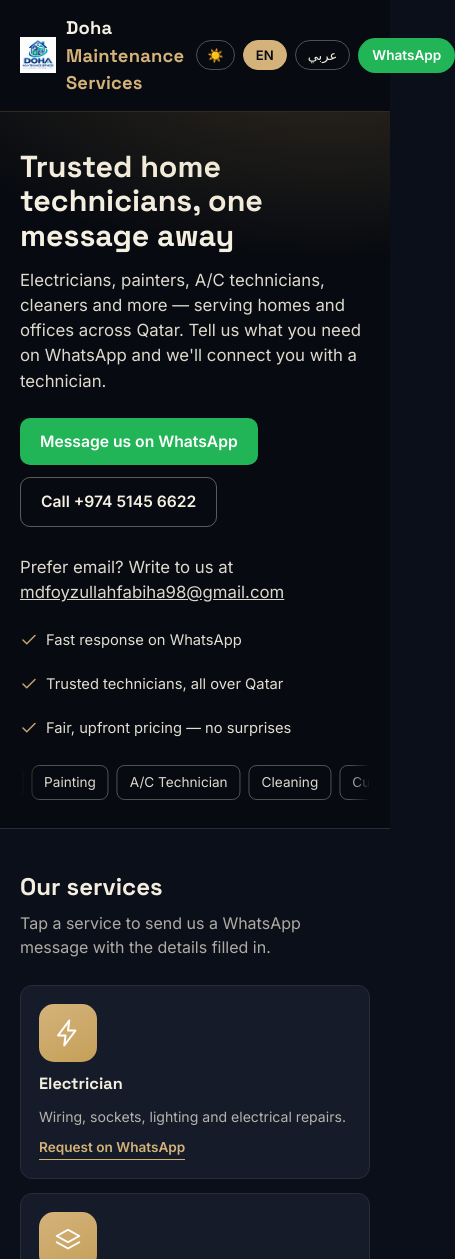
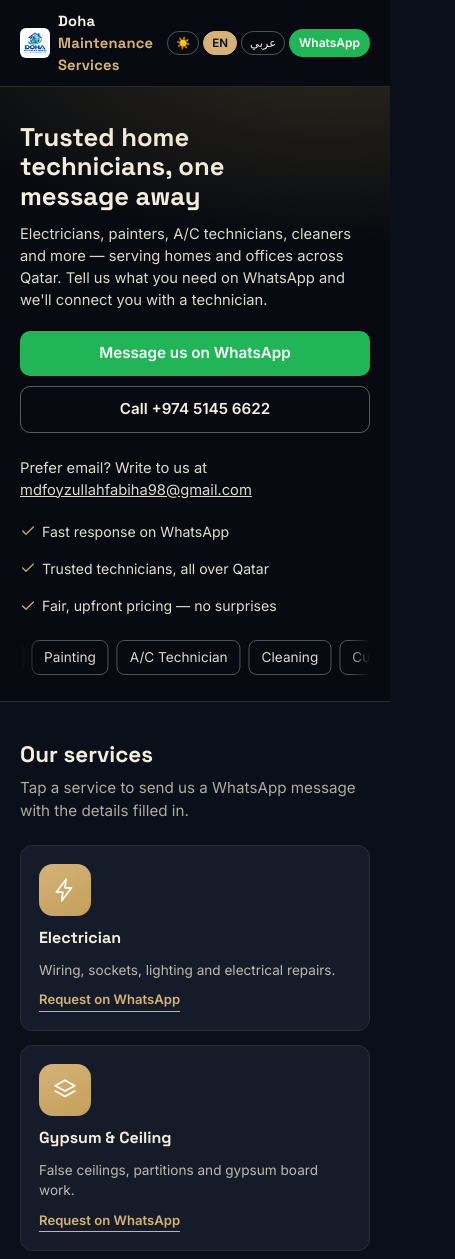
Before and after one commit to mdfoyzullahfabiha98/doha-maintenance-services, a plain HTML site: page index.html in a window 390 px wide. Shown: the top 1259 px of the page, 455 px wide, since content can reach past the window. Drawn offline with Linux system fonts and the light colour scheme.

Commit message:
Update index.html

```diff
--- a/index.html
+++ b/index.html
@@ -42,28 +42,28 @@
 html[dir="rtl"] h1,html[dir="rtl"] h2,html[dir="rtl"] h3,html[dir="rtl"] .brand{font-family:'Noto Kufi Arabic',sans-serif;}
 .wrap{max-width:1080px;margin:0 auto;padding-inline:20px;}
 header{position:sticky;top:0;z-index:10;background:var(--navy);color:var(--on-dark);border-bottom:1px solid rgba(197,160,89,0.2);}
-.headrow{display:flex;align-items:center;justify-content:space-between;padding-block:14px;gap:12px;}
-.brand-row{display:flex;align-items:center;gap:10px;}
-.brand-logo{width:36px;height:36px;object-fit:contain;flex:none;}
-.brand{font-weight:700;font-size:1.15rem;letter-spacing:.2px;}
+.headrow{display:flex;align-items:center;justify-content:space-between;padding-block:14px;gap:10px;}
+.brand-row{display:flex;align-items:center;gap:8px;}
+.brand-logo{width:36px;height:36px;object-fit:contain;flex:none;background:#fff;border-radius:6px;padding:2px;}
+.brand{font-weight:700;font-size:1.05rem;letter-spacing:.2px;}
 .brand span.gold{color:var(--gold);}
-.headctrls{display:flex;gap:8px;align-items:center;}
-.langbtn, .themebtn{border:1px solid rgba(247,242,231,.3);background:transparent;color:var(--on-dark);border-radius:20px;padding:6px 12px;font-size:.82rem;cursor:pointer;font-family:inherit;transition:border-color .2s,background .2s;}
+.headctrls{display:flex;gap:6px;align-items:center;}
+.langbtn, .themebtn{border:1px solid rgba(247,242,231,.3);background:transparent;color:var(--on-dark);border-radius:20px;padding:5px 10px;font-size:.78rem;cursor:pointer;font-family:inherit;transition:border-color .2s,background .2s;}
 .langbtn[aria-pressed="true"]{background:var(--gold);color:var(--navy);border-color:var(--gold);font-weight:600;}
-.themebtn{display:flex;align-items:center;justify-content:center;padding:6px 10px;}
-.wa-pill{background:var(--wa);color:#fff;border-radius:20px;padding:7px 14px;font-size:.85rem;font-weight:600;text-decoration:none;white-space:nowrap;transition:transform .15s,box-shadow .15s;}
+.themebtn{display:flex;align-items:center;justify-content:center;padding:5px 8px;}
+.wa-pill{background:var(--wa);color:#fff;border-radius:20px;padding:6px 12px;font-size:.8rem;font-weight:600;text-decoration:none;white-space:nowrap;transition:transform .15s,box-shadow .15s;}
 .wa-pill:hover{transform:translateY(-1px);box-shadow:0 6px 16px -6px var(--wa);}
 main{padding-bottom:60px;}
-.hero{padding-block:56px 32px;position:relative;background:var(--navy);color:var(--on-dark);overflow:hidden;}
+.hero{padding-block:48px 28px;position:relative;background:var(--navy);color:var(--on-dark);overflow:hidden;}
 .hero::after{content:"";position:absolute;inset:0;background:radial-gradient(650px 320px at 85% -10%,rgba(197,160,89,.22),transparent 70%);pointer-events:none;}
 .hero .wrap{position:relative;}
 .reveal{opacity:1;transform:translateY(0);animation:rise .7s cubic-bezier(.2,.7,.2,1) backwards;}
 .reveal.d1{animation-delay:.05s;} .reveal.d2{animation-delay:.18s;} .reveal.d3{animation-delay:.31s;} .reveal.d4{animation-delay:.44s;}
 @keyframes rise{from{transform:translateY(14px);}to{transform:translateY(0);}}
-.hero h1{font-size:clamp(1.9rem,4.5vw,3rem);line-height:1.14;margin:0 0 14px;max-width:15ch;}
-.hero p{font-size:1.05rem;max-width:52ch;color:var(--on-dark);opacity:.9;margin:0 0 24px;}
-.hero .cta-row{display:flex;flex-wrap:wrap;gap:12px;margin-bottom:28px;}
-.cta{display:inline-flex;align-items:center;gap:8px;border-radius:10px;padding:12px 20px;font-weight:600;text-decoration:none;font-size:.98rem;transition:transform .15s,box-shadow .15s,background .15s;}
+.hero h1{font-size:clamp(1.8rem,4vw,3rem);line-height:1.14;margin:0 0 12px;max-width:15ch;}
+.hero p{font-size:1rem;max-width:52ch;color:var(--on-dark);opacity:.9;margin:0 0 20px;}
+.hero .cta-row{display:flex;flex-wrap:wrap;gap:10px;margin-bottom:24px;}
+.cta{display:inline-flex;align-items:center;gap:8px;border-radius:10px;padding:12px 18px;font-weight:600;text-decoration:none;font-size:.95rem;transition:transform .15s,box-shadow .15s,background .15s;}
 .cta.primary{background:var(--wa);color:#fff;}
 .cta.primary:hover{transform:translateY(-1px);box-shadow:0 8px 20px -8px var(--wa);}
 .cta.secondary{background:transparent;color:var(--on-dark);border:1px solid rgba(247,242,231,.35);}
@@ -72,34 +72,49 @@
 .strip-track{display:flex;gap:8px;flex:none;animation:scroll-x 34s linear infinite;}
 @keyframes scroll-x{from{transform:translateX(0);}to{transform:translateX(-50%);}}
 .chip{flex:none;border:1px solid rgba(247,242,231,.35);border-radius:8px;padding:6px 12px;font-size:.85rem;color:var(--on-dark);opacity:.9;}
-section{padding-block:40px;border-top:1px solid var(--line);}
-section > .wrap > h2{font-size:1.5rem;margin:0 0 6px;}
-section > .wrap > .sub{opacity:.7;margin:0 0 26px;max-width:56ch;}
+section{padding-block:36px;border-top:1px solid var(--line);}
+section > .wrap > h2{font-size:1.4rem;margin:0 0 6px;}
+section > .wrap > .sub{opacity:.7;margin:0 0 22px;max-width:56ch;font-size:.95rem;}
 .grid{display:grid;grid-template-columns:repeat(auto-fill,minmax(240px,1fr));gap:14px;}
 .card{background:var(--card);border:1px solid var(--line);border-radius:12px;padding:18px;display:flex;flex-direction:column;gap:10px;
-  transition:transform .2s ease,box-shadow .2s ease,border-color .2s ease;}
+  transition:transform .25s ease,box-shadow .25s ease,border-color .25s ease;}
 .card:hover{transform:translateY(-4px);box-shadow:0 16px 28px -18px rgba(11,15,25,.25);border-color:var(--gold);}
-.icon{position:relative;width:58px;height:58px;border-radius:15px;background:linear-gradient(155deg,var(--gold),var(--gold-deep));display:flex;align-items:center;justify-content:center;flex:none;}
-.icon svg{width:30px;height:30px;stroke:#fff;fill:none;stroke-width:1.6;stroke-linecap:round;stroke-linejoin:round;}
-.card h3{margin:0;font-size:1.02rem;}
-.card p{margin:0;font-size:.88rem;opacity:.72;flex-grow:1;}
-.card .link{align-self:flex-start;font-size:.85rem;font-weight:600;color:var(--gold);text-decoration:none;border-bottom:1px solid var(--gold);padding-bottom:1px;}
-.steps{display:grid;grid-template-columns:repeat(auto-fit,minmax(200px,1fr));gap:20px;}
-.step{display:flex;gap:14px;align-items:flex-start;}
-.stepnum{font-weight:700;font-size:1.6rem;color:var(--gold);flex:none;width:2ch;}
-.step h3{margin:0 0 4px;font-size:1rem;}
-.step p{margin:0;font-size:.88rem;opacity:.72;}
+.icon{position:relative;width:52px;height:52px;border-radius:14px;background:linear-gradient(155deg,var(--gold),var(--gold-deep));display:flex;align-items:center;justify-content:center;flex:none;}
+.icon svg{width:26px;height:26px;stroke:#fff;fill:none;stroke-width:1.6;stroke-linecap:round;stroke-linejoin:round;}
+.card h3{margin:0;font-size:1rem;}
+.card p{margin:0;font-size:.85rem;opacity:.75;flex-grow:1;}
+.card .link{align-self:flex-start;font-size:.82rem;font-weight:600;color:var(--gold);text-decoration:none;border-bottom:1px solid var(--gold);padding-bottom:1px;}
+.steps{display:grid;grid-template-columns:repeat(auto-fit,minmax(200px,1fr));gap:18px;}
+.step{display:flex;gap:12px;align-items:flex-start;}
+.stepnum{font-weight:700;font-size:1.5rem;color:var(--gold);flex:none;width:2ch;}
+.step h3{margin:0 0 4px;font-size:0.98rem;}
+.step p{margin:0;font-size:.85rem;opacity:.75;}
 .coverage{display:flex;flex-wrap:wrap;gap:8px;}
-.coverage span{background:var(--card);border:1px solid var(--line);border-radius:8px;padding:6px 12px;font-size:.85rem;}
-.trust-row{display:flex;flex-wrap:wrap;gap:22px;margin-top:2px;}
-.trust-item{display:flex;align-items:center;gap:8px;font-size:.92rem;color:var(--on-dark);opacity:.92;}
-.trust-item svg{width:18px;height:18px;stroke:var(--gold);fill:none;stroke-width:2;stroke-linecap:round;stroke-linejoin:round;flex:none;}
-.contact-line{margin-top:6px;font-size:.88rem;opacity:.9;}
+.coverage span{background:var(--card);border:1px solid var(--line);border-radius:8px;padding:6px 12px;font-size:.82rem;}
+.trust-row{display:flex;flex-wrap:wrap;gap:16px;margin-top:2px;}
+.trust-item{display:flex;align-items:center;gap:6px;font-size:.88rem;color:var(--on-dark);opacity:.92;}
+.trust-item svg{width:16px;height:16px;stroke:var(--gold);fill:none;stroke-width:2;stroke-linecap:round;stroke-linejoin:round;flex:none;}
+.contact-line{margin-top:6px;font-size:.85rem;opacity:.9;}
 .contact-line a{color:var(--on-dark);}
-footer{border-top:1px solid var(--line);padding-block:28px;background:var(--navy);color:var(--on-dark);}
-footer .wrap{display:flex;flex-wrap:wrap;justify-content:space-between;gap:14px;align-items:center;font-size:.9rem;opacity:.9;}
+footer{border-top:1px solid var(--line);padding-block:24px;background:var(--navy);color:var(--on-dark);}
+footer .wrap{display:flex;flex-wrap:wrap;justify-content:space-between;gap:12px;align-items:center;font-size:.85rem;opacity:.9;}
 footer a{color:var(--on-dark);}
-@media (max-width:520px){.hero{padding-block:38px 22px;}}
+
+/* Mobile Responsiveness Improvements */
+@media (max-width: 768px){
+  .headrow{padding-block:10px; gap:6px;}
+  .brand{font-size:0.92rem;}
+  .brand-logo{width:30px; height:30px;}
+  .headctrls{gap:4px;}
+  .langbtn, .themebtn{padding:4px 8px; font-size:.72rem;}
+  .wa-pill{padding:5px 10px; font-size:.75rem;}
+  .hero{padding-block:36px 20px;}
+  .hero h1{font-size:1.6rem;}
+  .hero p{font-size:0.92rem;}
+  .cta-row{flex-direction:column; gap:8px;}
+  .cta{width:100%; justify-content:center; padding:11px 16px;}
+  .grid{grid-template-columns:1fr;}
+}
 </style>
 </head>
 <body>
@@ -115,7 +130,7 @@
       <button class="themebtn" id="theme-toggle" onclick="toggleTheme()" title="Toggle Dark/Light Mode">🌙</button>
       <button class="langbtn" id="btn-en" aria-pressed="true" onclick="setLang('en')">EN</button>
       <button class="langbtn" id="btn-ar" aria-pressed="false" onclick="setLang('ar')">عربي</button>
-      <a class="wa-pill" href="https://wa.me/97451456622?text=Hello%2C%20I%20need%20a%20home%20service%20in%20Qatar." target="_blank" rel="noopener">
+      <a class="wa-pill" href="https://wa.me/97451456622?text=Hello%2C%20I%20need%20a%20home%20maintenance%20service." target="_blank" rel="noopener">
         <span class="t-en">WhatsApp</span><span class="t-ar">واتساب</span>
       </a>
     </div>
@@ -134,7 +149,7 @@
         <span class="t-ar">كهربائيون، دهانون، فنيو تكييف، عمال تنظيف وغيرهم — نخدم المنازل والمكاتب في جميع أنحاء قطر. أخبرنا بما تحتاجه عبر واتساب وسنوصلك بالفني المناسب.</span>
       </p>
       <div class="cta-row reveal d3">
-        <a class="cta primary" href="https://wa.me/97451456622?text=Hello%2C%20I%20need%20a%20home%20service%20in%20Qatar." target="_blank" rel="noopener">
+        <a class="cta primary" href="https://wa.me/97451456622?text=Hello%2C%20I%20need%20a%20home%20maintenance%20service." target="_blank" rel="noopener">
           <span class="t-en">Message us on WhatsApp</span><span class="t-ar">راسلنا على واتساب</span>
         </a>
         <a class="cta secondary" href="tel:+97451456622">
@@ -150,7 +165,7 @@
         <div class="trust-item"><svg viewBox="0 0 24 24"><path d="M20 6 9 17l-5-5"/></svg><span><span class="t-en">Trusted technicians, all over Qatar</span><span class="t-ar">فنيون موثوقون في جميع أنحاء قطر</span></span></div>
         <div class="trust-item"><svg viewBox="0 0 24 24"><path d="M20 6 9 17l-5-5"/></svg><span><span class="t-en">Fair, upfront pricing — no surprises</span><span class="t-ar">أسعار واضحة وعادلة بدون مفاجآت</span></span></div>
       </div>
-      <div class="strip reveal d4" style="margin-top:22px;"><div class="strip-track" id="chip-strip"></div></div>
+      <div class="strip reveal d4" style="margin-top:20px;"><div class="strip-track" id="chip-strip"></div></div>
     </div>
   </section>
 
@@ -198,7 +213,7 @@
   <div class="wrap">
     <div class="brand-row">
       <img class="brand-logo" style="width:28px;height:28px;" src="doha maitenance logo.png" alt="Doha Maintenance Services Logo">
-      <div class="brand" style="font-size:1rem;">Doha <span class="gold t-en">Maintenance Services</span><span class="gold t-ar">خدمات الصيانة</span></div>
+      <div class="brand" style="font-size:0.95rem;">Doha <span class="gold t-en">Maintenance Services</span><span class="gold t-ar">خدمات الصيانة</span></div>
     </div>
     <div>
       <a href="https://wa.me/97451456622" target="_blank" rel="noopener">WhatsApp +974 5145 6622</a>
@@ -208,8 +223,8 @@
       <a href="mailto:mdfoyzullahfabiha98@gmail.com">mdfoyzullahfabiha98@gmail.com</a>
     </div>
   </div>
-  <div class="wrap" style="margin-top:14px;">
-    <p style="margin:0;font-size:.85rem;opacity:.75;max-width:60ch;">
+  <div class="wrap" style="margin-top:12px;">
+    <p style="margin:0;font-size:0.82rem;opacity:.75;max-width:60ch;">
       <span class="t-en">Thank you for trusting Doha Maintenance Services — we're glad to help keep your home running smoothly.</span>
       <span class="t-ar">شكراً لثقتكم بخدمات الصيانة بالدوحة — يسعدنا أن نساعد في راحة منزلكم دائماً.</span>
     </p>
@@ -252,7 +267,7 @@
 const grid = document.getElementById('service-grid');
 services.forEach(([en,ar,den,dar,icon])=>{
   const a = document.createElement('a');
-  a.href = 'https://wa.me/97451456622?text=' + encodeURIComponent('Hello, I need '+en+' service in Qatar.');
+  a.href = 'https://wa.me/97451456622?text=' + encodeURIComponent('Hello, I need '+en+' maintenance service.');
   a.target = '_blank'; a.rel='noopener'; a.style.textDecoration='none'; a.style.color='inherit';
   a.innerHTML = `<div class="card">
     <div class="icon"><svg viewBox="0 0 24 24">${ICONS[icon]}</svg></div>
@@ -307,7 +322,7 @@
   try{savedLang = localStorage.getItem('dhs-lang') || 'en';}catch(e){}
   setLang(savedLang);
 
-  let savedTheme = 'dark'; // ডিফল্টভাবে প্রিমিয়াম ডার্ক লুক থাকবে
+  let savedTheme = 'dark';
   try{savedTheme = localStorage.getItem('dhs-theme') || 'dark';}catch(e){}
   if(savedTheme === 'light'){
     document.documentElement.setAttribute('data-theme', 'light');
```
